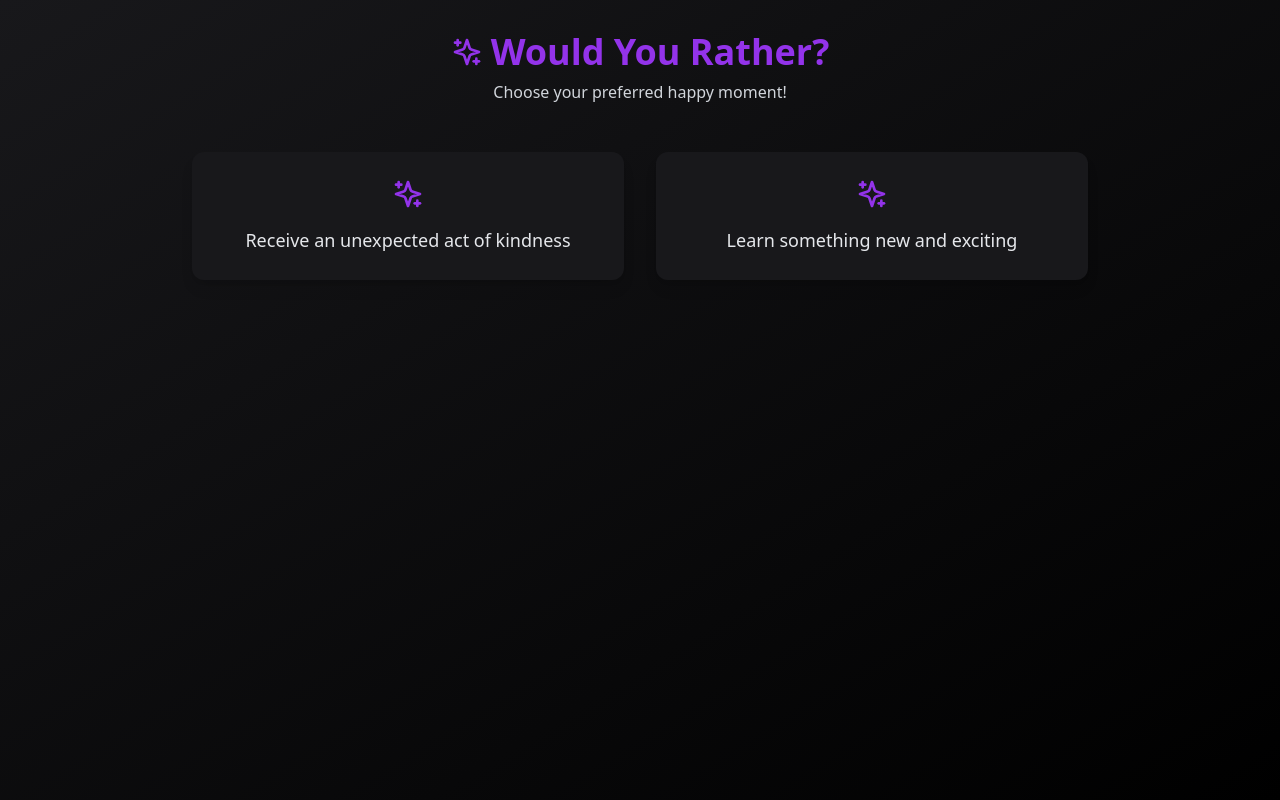
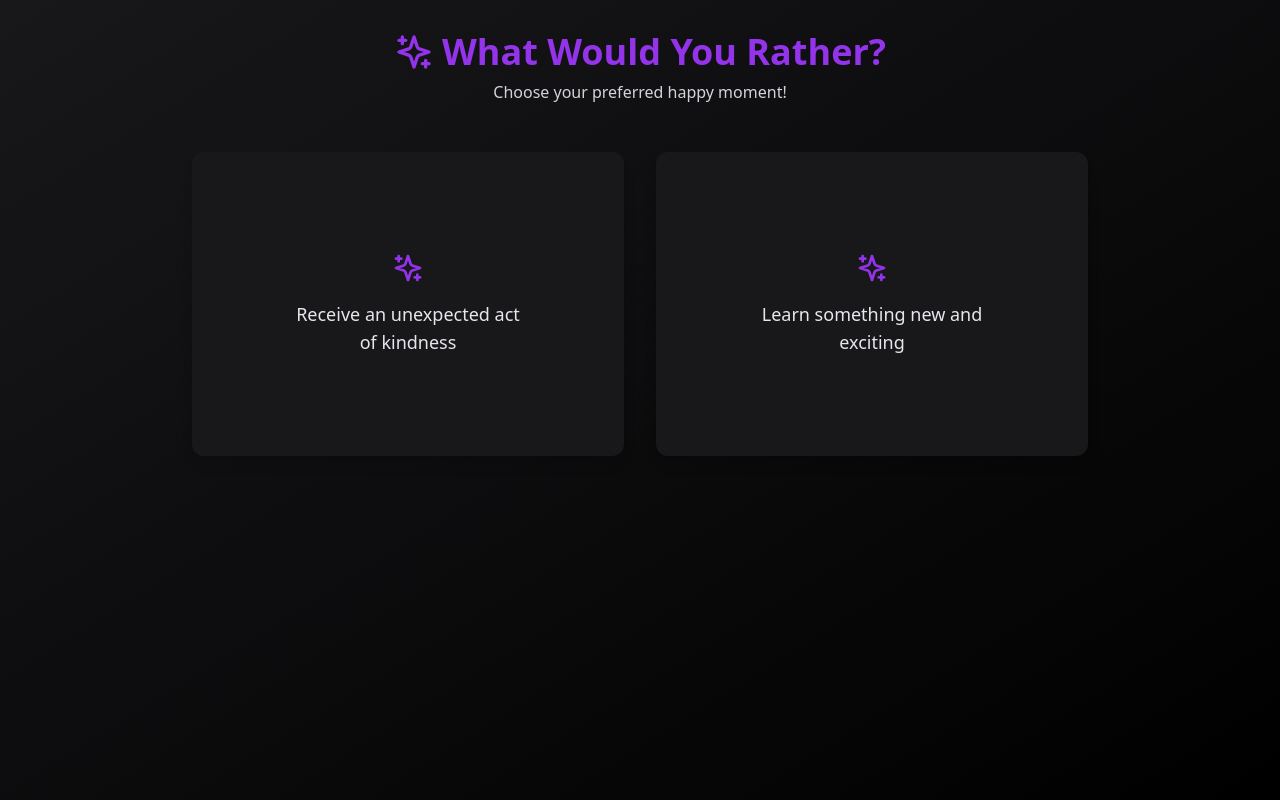
Before and after one commit to sorecauadrian/path_to_mental_wellness, a React (Vite) app in the folder client/: page / in a window 1280 px wide. Built offline with nearby package versions, Linux system fonts and the light colour scheme.

Commit message:
small  changes

```diff
--- a/client/src/App.tsx
+++ b/client/src/App.tsx
@@ -37,8 +37,8 @@ function App() {
       <div className="container mx-auto px-4 py-8">
         <header className="text-center mb-12">
           <h1 className="text-4xl font-bold text-primary-light mb-2 flex items-center justify-center gap-2">
-            <Sparkles className="w-8 h-8 text-primary-light" />
-            Would You Rather?
+            <Sparkles className="w-10 h-10 text-primary-light" />
+            What Would You Rather?
           </h1>
           <p className="text-gray-300">Choose your preferred happy moment!</p>
         </header>
--- a/client/src/components/WouldYouRatherCard.tsx
+++ b/client/src/components/WouldYouRatherCard.tsx
@@ -11,9 +11,9 @@ const WouldYouRatherCard: React.FC<Props> = ({ moment, onClick }) => {
   return (
     <button
       onClick={onClick}
-      className="flex flex-col items-center p-6 bg-secondary-light rounded-xl shadow-lg
+      className="flex flex-col items-center p-24 bg-secondary-light rounded-xl shadow-lg
                  hover:shadow-xl transition-all duration-300 w-full max-w-md mx-auto
-                 border-2 border-transparent hover:border-primary-light group"
+                 border-4 border-transparent hover:border-primary-light group"
     >
       <Sparkles className="w-8 h-8 text-primary-light mb-4 group-hover:scale-110 transition-transform duration-300" />
       <p className="text-lg text-gray-200 text-center font-medium group-hover:text-primary-light transition-colors duration-300">
```
Also changed, not shown: 1 other file (tests, documents, lock files or other folders).
